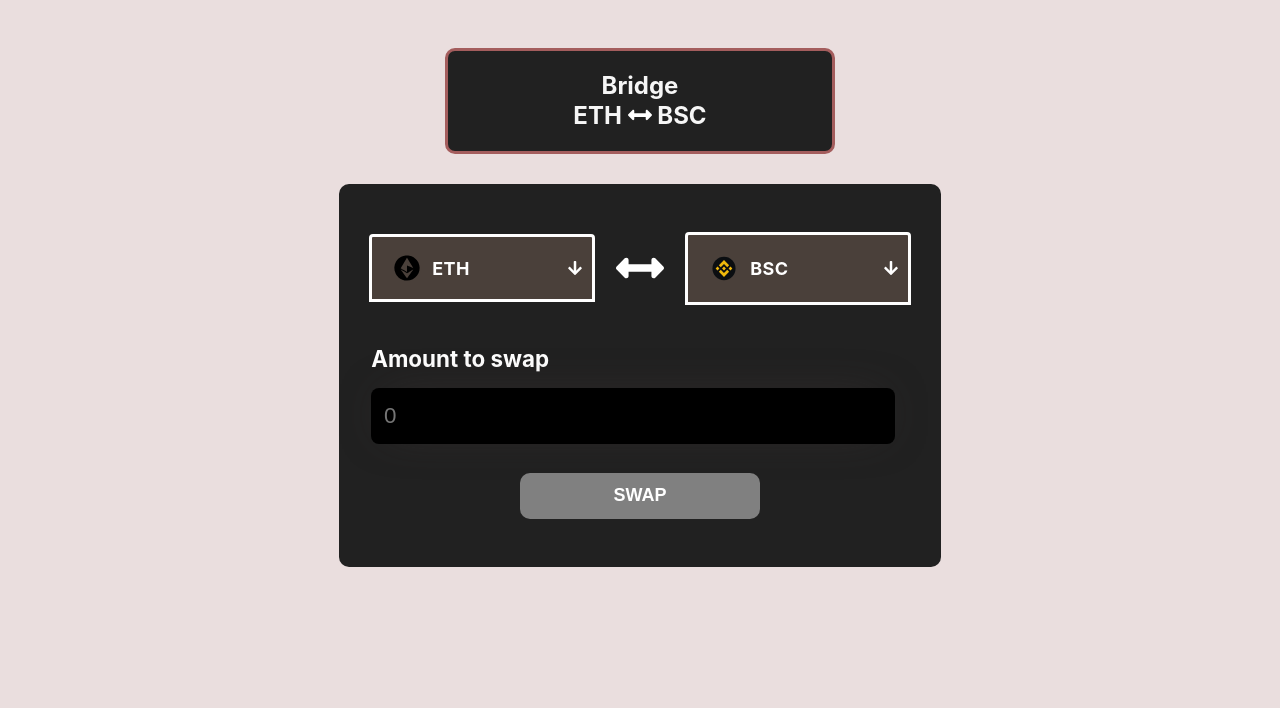
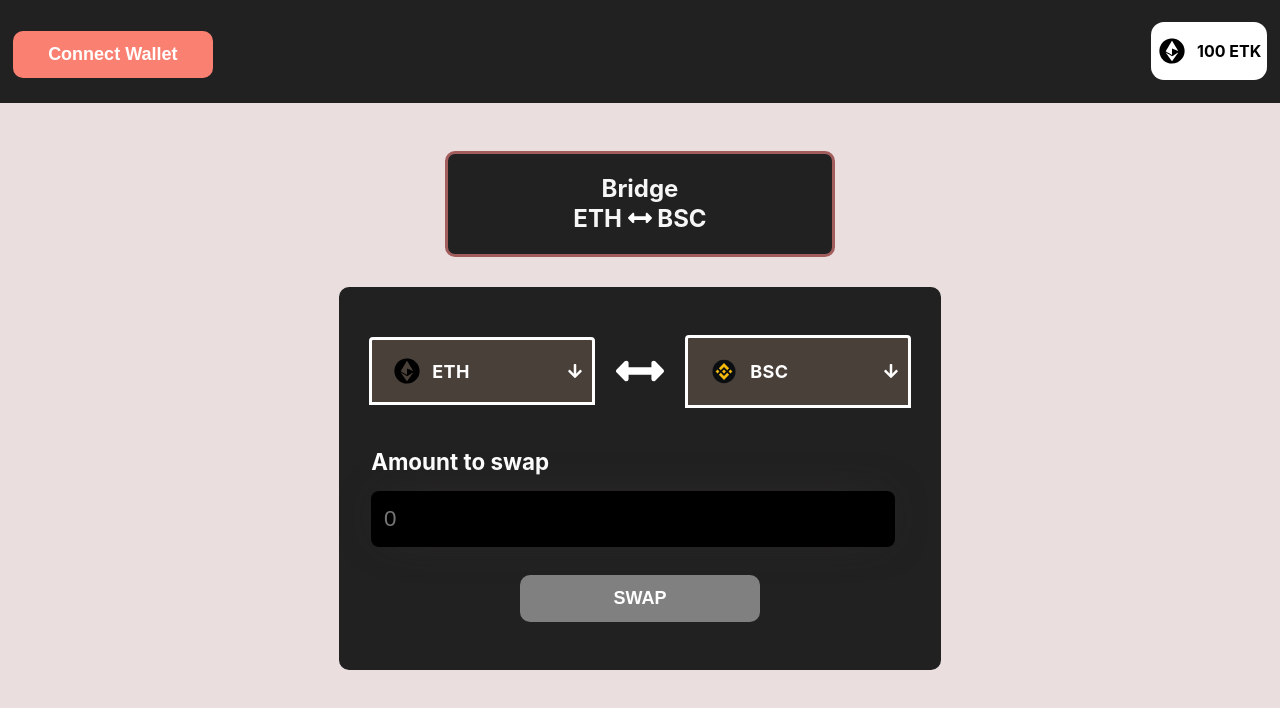
Before and after one commit to Sam44323/BSC-ETH-Bridge, a React (Create React App) app in the folder bridge-frontend/: page / in a window 1280 px wide. Shown: the top 708 px of the page. Built offline with nearby package versions, Linux system fonts and the light colour scheme; what @usedapp/core would draw is missing.

Commit message:
add: added the initial design for the header

```diff
--- a/bridge-frontend/src/App.tsx
+++ b/bridge-frontend/src/App.tsx
@@ -3,10 +3,12 @@ import styles from "./App.module.scss";
 import BridgeContainer from "./container/BridgeContainer";
 import { FontAwesomeIcon } from "@fortawesome/react-fontawesome";
 import { faArrowsAltH } from "@fortawesome/free-solid-svg-icons";
+import Header from "./components/Header";
 
 const App: React.FC = () => {
   return (
     <div className={styles.App}>
+      <Header />
       <section className={styles.HeaderContainer}>
         <h1>
           Bridge
--- a/bridge-frontend/src/components/Header.tsx
+++ b/bridge-frontend/src/components/Header.tsx
@@ -1,7 +1,21 @@
 import React from "react";
+import styles from "../styles/components/Header.module.scss";
+import { ethereum, binance } from "../assets/index";
+
+import Button from "./Button";
 
 const Header: React.FC = () => {
-  return <div></div>;
+  return (
+    <div className={styles.HeaderContainer}>
+      <section className={styles.ButtonContainer}>
+        <Button clickHandler={() => {}}>Connect Wallet</Button>
+      </section>
+      <section className={styles.BalanceSection}>
+        <img src={ethereum} alt="logo" />
+        <p>100 ETK</p>
+      </section>
+    </div>
+  );
 };
 
 export default Header;
--- a/bridge-frontend/src/styles/components/Header.module.scss
+++ b/bridge-frontend/src/styles/components/Header.module.scss
@@ -0,0 +1,29 @@
+.HeaderContainer {
+  display: flex;
+  justify-content: space-between;
+  align-items: center;
+  padding: 0rem 0.8rem;
+  padding-bottom: 1.4rem;
+  background-color: #212121;
+  .ButtonContainer {
+    button {
+      min-width: 200px;
+    }
+  }
+  .BalanceSection {
+    display: flex;
+    align-items: center;
+    background-color: #fff;
+    padding: 14px 6px;
+    border-radius: 13px;
+    margin-top: 1.4rem;
+    img {
+      height: 30px;
+      margin-left: -10px;
+    }
+    p {
+      margin: 0;
+      font-weight: 700;
+    }
+  }
+}
```
